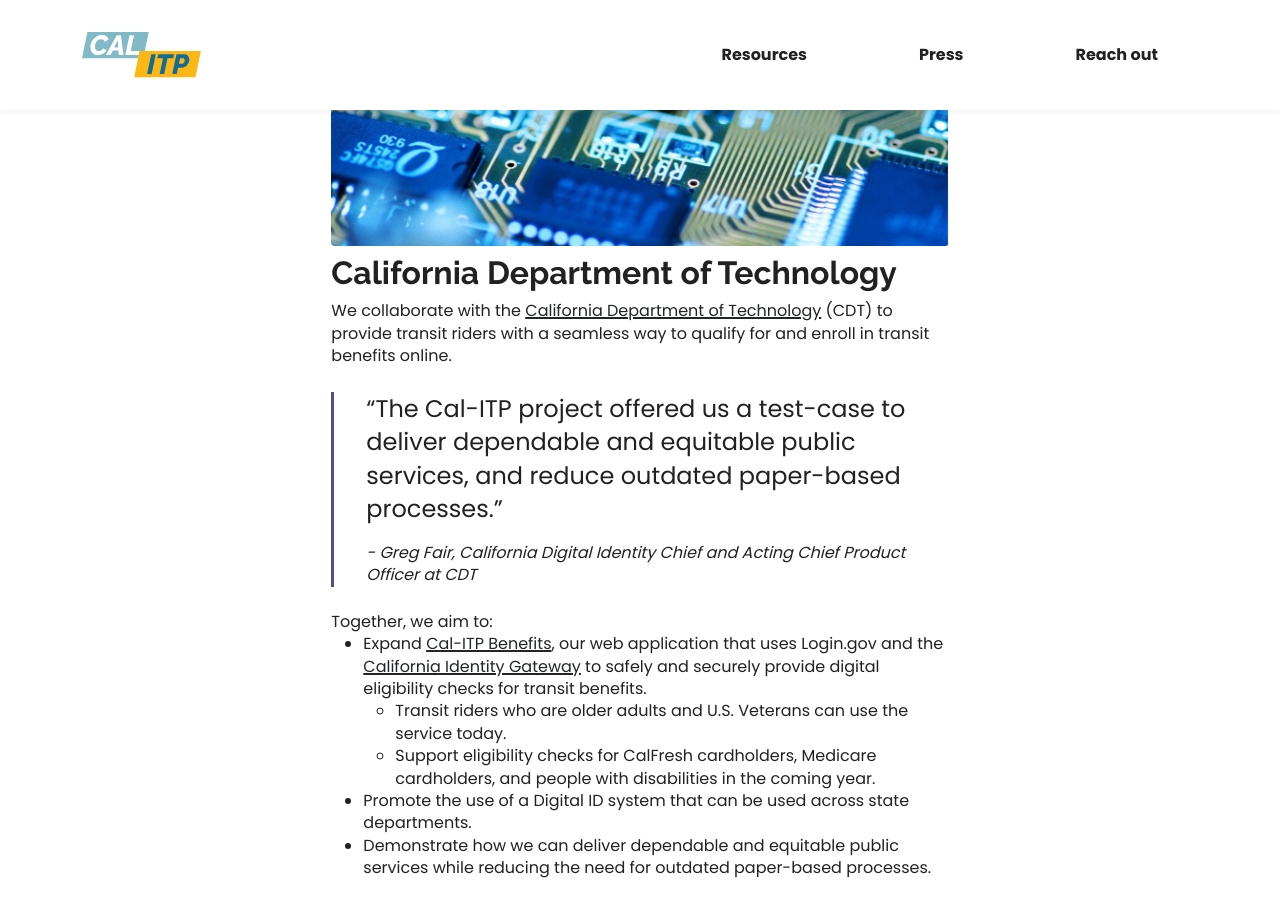
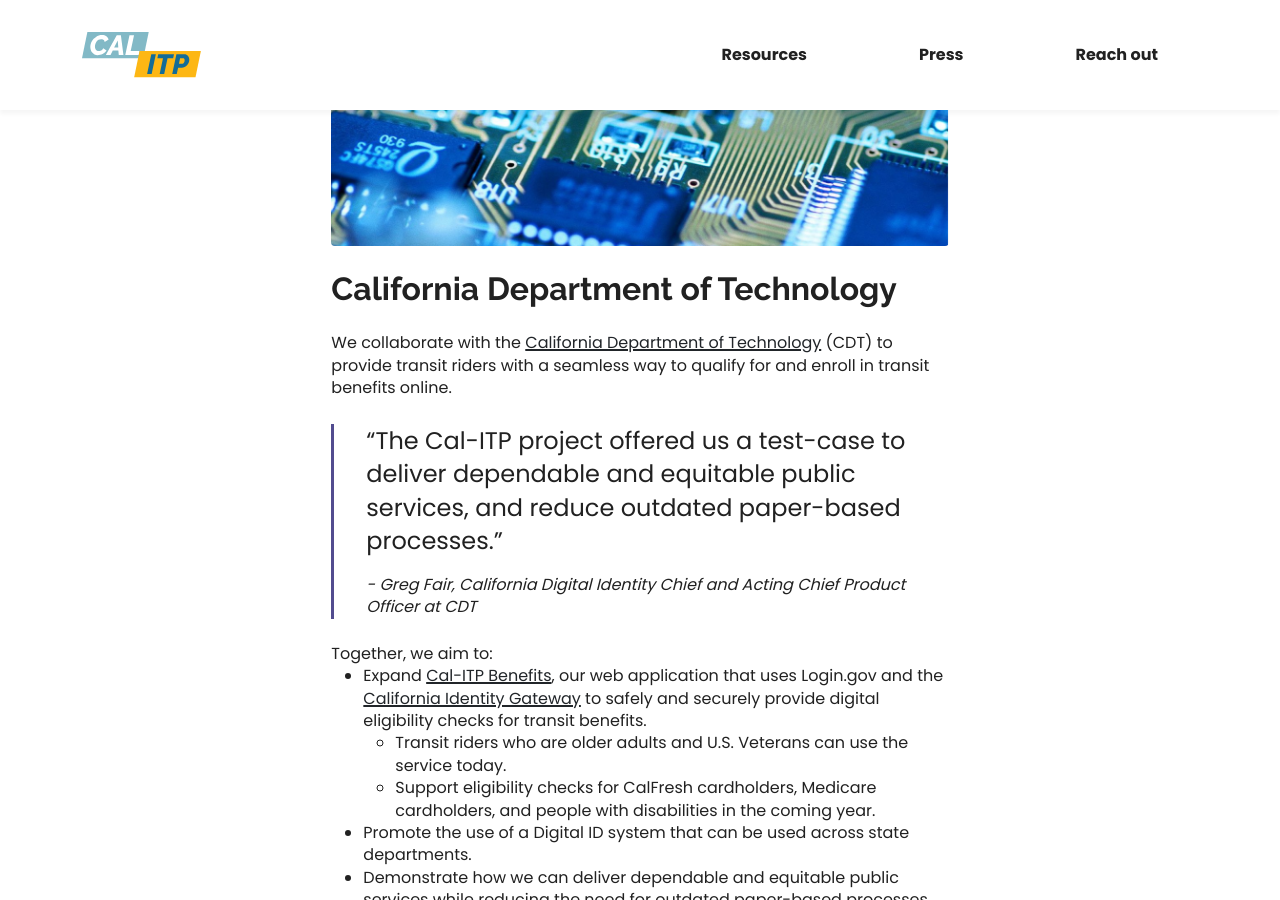
Before and after one commit to cal-itp/calitp.org, a Jekyll site: the page built from src/partners.html, in a window 1280 px wide and 900 px high, scrolled down 442 px. Built offline with Jekyll 4.4.1, drawn with Linux system fonts in a browser that asks for light colours.

Commit message:
feat(partners): desktop h2 spacing

```diff
--- a/src/partners.html
+++ b/src/partners.html
@@ -23,7 +23,7 @@
     <div class="offset-md-2 col-md-8 mt-4">
       <section class="pb-2">
         <img class="w-100 rounded-1" src="/images/partners-cdt-background.png" />
-        <h2 class="my-2">California Department of Technology</h2>
+        <h2 class="my-4">California Department of Technology</h2>
         <p>
           We collaborate with the
           <a class="link-dark fw-normal" href="https://cdt.ca.gov/" target="_blank">California Department of Technology</a> (CDT)
@@ -86,7 +86,7 @@
 
       <section class="pt-4">
         <img class="w-100 rounded-1" src="/images/partners-carb-background.png" />
-        <h2 class="my-2">California Air Resources Board</h2>
+        <h2 class="my-4">California Air Resources Board</h2>
         <figure class="quote my-4">
           <blockquote>“CARB QUOTE TK TK TK.”</blockquote>
           <figcaption>- Name TK, Title at CARB</figcaption>
```
